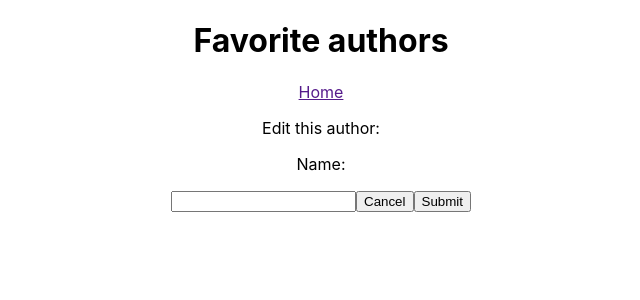
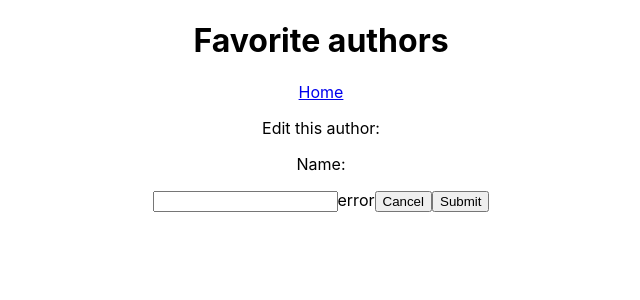
Before and after one commit to AugustoBaez/autores, a React (Create React App) app in the folder client/: page /edit/1 in a window 1280 px wide. Shown: the top 300 px of the page, without its empty margins (319-959 px from the left). Built offline with nearby package versions, Linux system fonts and the light colour scheme; no server answers.

Commit message:
change routes

```diff
--- a/client/src/App.js
+++ b/client/src/App.js
@@ -8,7 +8,7 @@ function App() {
     <div className="App">
       <BrowserRouter>
         <Routes>
-          <Route path="/main" element={<Authors />}></Route>
+          <Route path="/" element={<Authors />}></Route>
           <Route path="/new" element={<AddAuthor />}></Route>
           <Route path="/edit/:id" element={<EditAuthor />}></Route>
         </Routes>
--- a/client/src/components/EditAuthor.jsx
+++ b/client/src/components/EditAuthor.jsx
@@ -36,18 +36,18 @@ const EditAuthor = () => {
       });
   };
   console.log(errors)
-
+  console.log(name)
   return (
     <div>
       <h1>Favorite authors</h1>
       <p>
-        <a href="">Home</a>
+        <a href="/">Home</a>
       </p>
       <p>Edit this author:</p>
       <form action="" onSubmit={handleSubmit}>
         <p>Name:</p>
         <input type="text" placeholder={pastName} onChange={(e) => setName(e.target.value)} />
-        {name.length < 3 ? <span>{errors}</span> : null}
+        {name.length < 3 ? <span>error</span> : null}
         <button>Cancel</button>
         <button type="submit">Submit</button>
       </form>
```
